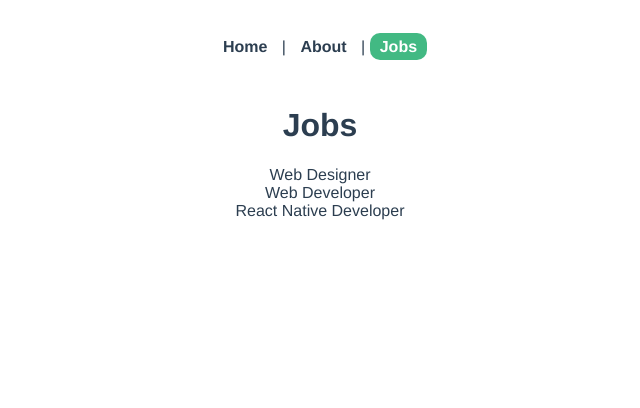
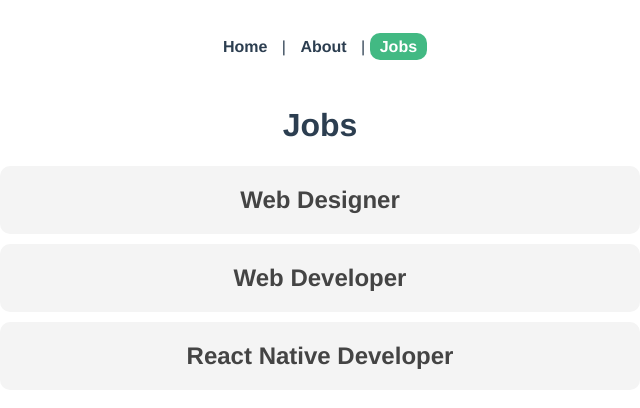
Before and after one commit to soehtut/vue-router-basics-the-net-ninja, a Vue app: page /jobs in a window 1280 px wide. Shown: the top 408 px of the page, without its empty margins (320-960 px from the left). Built offline with nearby package versions, Linux system fonts and the light colour scheme.

Commit message:
Dynamic Links

```diff
--- a/src/router/index.js
+++ b/src/router/index.js
@@ -23,7 +23,8 @@
   {
     path: '/jobs/:id',
     name: 'JobDetails',
-    component: JobDetails
+    component: JobDetails,
+    props: true
   }
 ]
 
--- a/src/views/jobs/JobDetails.vue
+++ b/src/views/jobs/JobDetails.vue
@@ -6,9 +6,10 @@
 
 <script>
 export default {
+    props: ['id'],
     data() {
         return {
-            id: this.$route.params.id
+            // id: this.$route.params.id
         }
     }
 }
--- a/src/views/jobs/Jobs.vue
+++ b/src/views/jobs/Jobs.vue
@@ -1,6 +1,10 @@
 <template>
     <h1>Jobs</h1>
-    <div v-for="job in jobs" :key="job.id">{{ job.title }}</div>
+    <div v-for="job in jobs" :key="job.id" class="job">
+        <router-link :to="{ name: 'JobDetails', params: {id: job.id} }">
+            <h2>{{ job.title }}</h2>
+        </router-link>
+    </div>
 </template>
 
 <script>
@@ -16,3 +20,21 @@
     }
 }
 </script>
+
+<style>
+    .job h2 {
+        background-color: #f4f4f4;
+        padding: 20px;
+        border-radius: 10px;
+        margin: 10px auto;
+        max-width: 600px;
+        cursor: pointer;
+        color: #444;
+    }
+    .job h2:hover {
+        background-color: #ddd;
+    }
+    .job a {
+        text-decoration: none;
+    }
+</style>
```
